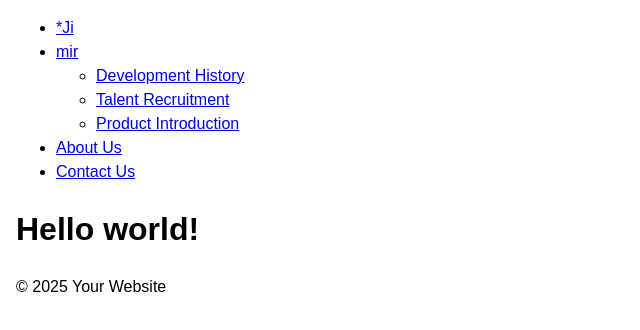
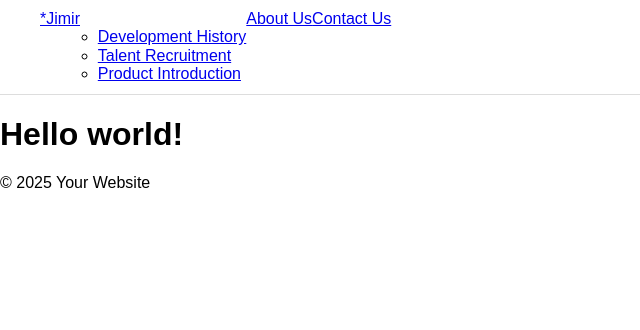
Before and after one commit to NyeinSuThwe/test, a plain HTML site: page index.html in a window 1280 px wide. Shown: the whole page, without its empty margins (0-640 px from the left). Drawn offline with Linux system fonts and the light colour scheme.

Commit message:
Update style.css

```diff
--- a/style.css
+++ b/style.css
@@ -1,25 +1,34 @@
-/* a minimalist set of CSS resets */
-
-/* default to border-box */
-html {
-  box-sizing: border-box;
-  font-size: 16px;
+/* Basic Style Reset */
+body, html {
+  margin: 0;
+  padding: 0;
+  font-family: Arial, sans-serif;
+  background-color: #fff;
+  color: #000;
 }
 
-*, *:before, *:after {
-  box-sizing: inherit;
+/* Navigation Bar Style */
+.navbar {
+  background-color: #fff;
+  border-bottom: 1px solid #ddd;
+  padding: 10px 0;
 }
 
-/* adjust typography defaults */
-body {
-  margin: 1rem;
-  font-family: sans-serif;
-  line-height: 1.5;
+.navbar-container {
+  max-width: 1200px;
+  margin: 0 auto;
+  display: flex;
+  justify-content: space-between;
+  align-items: center;
 }
 
-/* images and videos max out at full width */
-img,
-video {
-  height: auto;
-  max-width: 100%;
+.main-menu {
+  list-style: none; /* Remove bullet points */
+  padding: 0;
+  margin: 0;
+  display: flex;
 }
+
+.main-menu li {
+  position: relative;
+}
```
